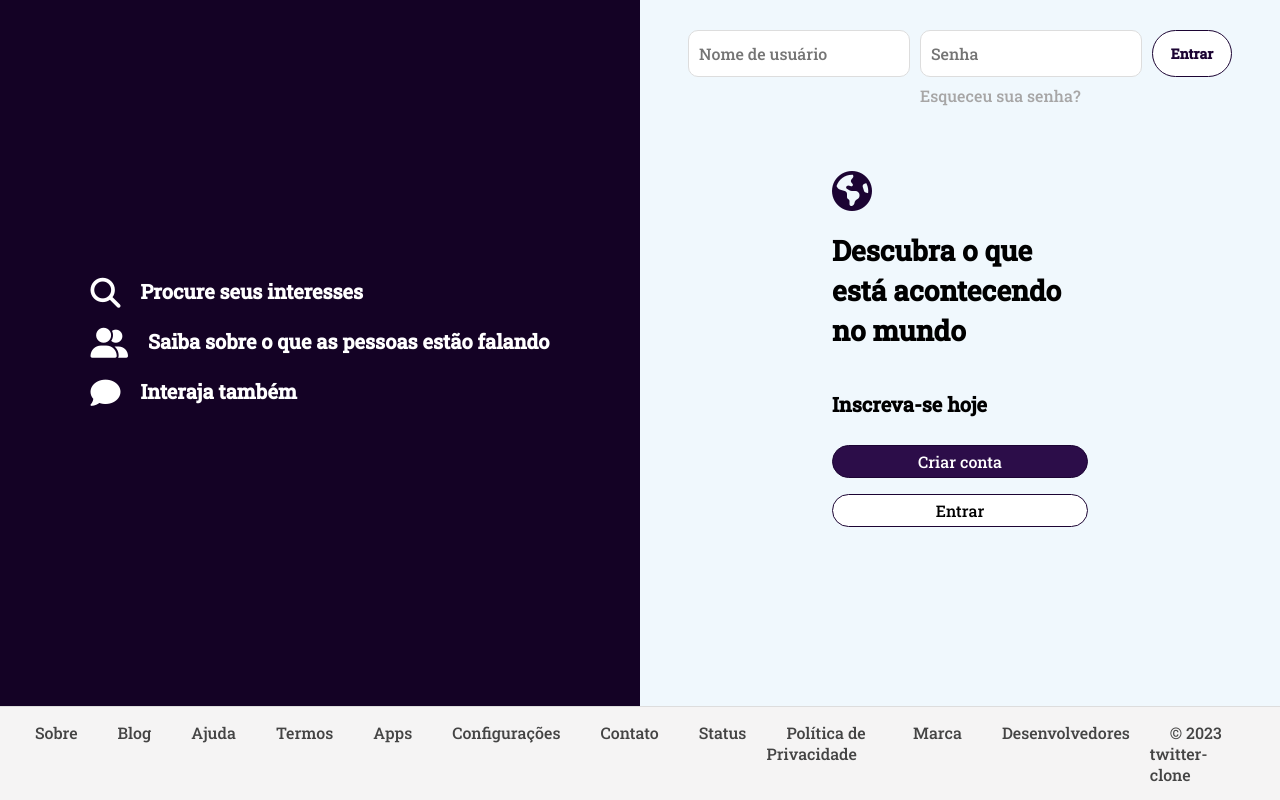
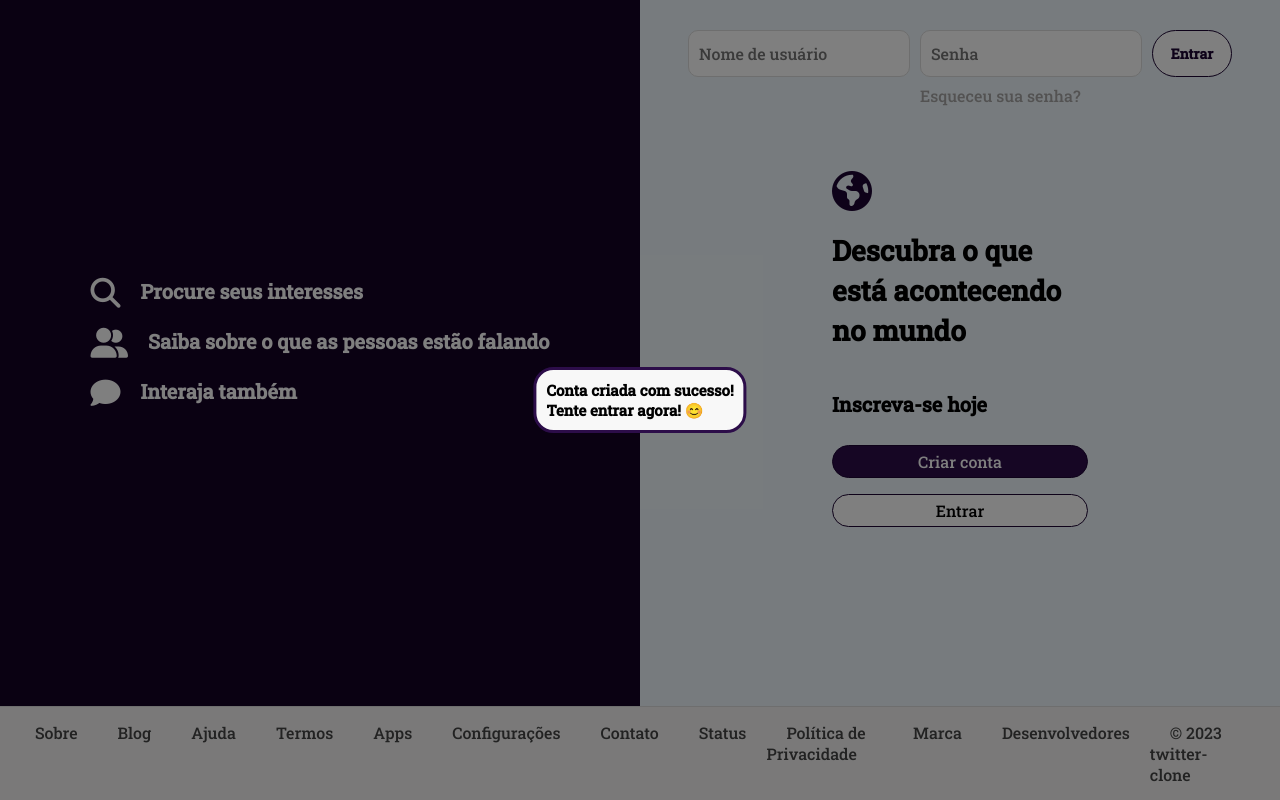
Before and after one commit to williamwhds/twitter-clone, a PHP site: page /index.php?criou=1 in a window 1280 px wide. Run offline with PHP 8.4, Linux system fonts and the light colour scheme.

Commit message:
Popup de conta criada e erro na criação de conta

```diff
--- a/css/style.css
+++ b/css/style.css
@@ -199,6 +199,32 @@ body {
     color: #444;
     font-weight: 300;
 }
+/*
+    POPUP CONTA CRIADA
+*/
+
+.account-made-popup {
+    display: block;
+    position: fixed;
+    width: 100%;
+    height: 100%;
+    background-color: rgba(0, 0, 0, 0.5); /* 50% de opacidade */
+    z-index: 1;
+}
+
+.account-made-popup-content {
+    display: flex;
+    flex-direction: column;
+    align-items: flex-start;
+    position: absolute;
+    top: 50%;
+    left: 50%;
+    transform: translate(-50%, -50%);
+    border: 3px solid #2c0d49;
+    border-radius: 2rem;
+    padding: 10px;
+    background-color: #f8f8f8;
+}
 
 /*
     POPUP CADASTRO
@@ -263,8 +289,13 @@ body {
     outline: none;
 }
 
+.sign-up-popup-content .name {
+    order: 0;
+}
+
 .sign-up-popup-content .username {
-    order: 0;
+    margin-top: 10px;
+    order: 1;
 }
 
 .sign-up-popup-content .password {
--- a/index.php
+++ b/index.php
@@ -26,7 +26,33 @@
 
 </head>
 <body>
-    <!--pagina-princial-->
+    <!-- popup de conta criada -->
+    <?php
+    // se usuário criou a conta com sucesso
+    if (isset($_GET['criou']) && $_GET['criou'] == 1) {
+        echo '
+                <div class="account-made-popup" id="account-made-popup">
+                    <div class="account-made-popup-content">
+                        <h2>Conta criada com sucesso!</h2>
+                        <h2>Tente entrar agora! 😊</h2>
+                    </div>
+                </div>
+                <script src="js/account-made-popup.js"></script>
+             ';
+    } else if (isset($_GET['criou']) && $_GET['criou'] == 0) {
+        echo '
+                <div class="account-made-popup" id="account-made-popup">
+                    <div class="account-made-popup-content">
+                        <h2>Occoreu um erro!</h2>
+                        <h2>'.$_GET['msgErro'].'</h2>
+                    </div>
+                </div>
+                <script src="js/account-made-popup.js"></script>
+             ';
+    }
+    ?>
+
+    <!-- pagina principal -->
     <section class="main-page">
         <!-- parte esquerda da pagina -->
         <div class="left">
@@ -79,7 +105,7 @@
                 <span class="popup-close" id="popup-close">&times;</span>
                 <h2>Criar conta</h2>
                 <form action="./php/cadastrar.php" method="post">
-                    <input type="text" class="username" name="name" id="name" placeholder="Nome">
+                    <input type="text" class="name" name="name" id="name" placeholder="Nome">
                     <input type="text" class="username" name="username" id="username" placeholder="Nome de usuário">
                     <input type="password" class="password" name="password" id="password" placeholder="Senha">
                     <button type="submit" class="sign-up">Criar conta</button>
--- /dev/null
+++ b/js/account-made-popup.js
@@ -0,0 +1,6 @@
+// Pegando id da tag
+const AccMadePopup = document.getElementById("account-made-popup");
+
+document.addEventListener("click", () => {
+    AccMadePopup.style.display = "none";
+});
--- a/php/cadastrar.php
+++ b/php/cadastrar.php
@@ -10,11 +10,11 @@ $password = $_POST["password"];
 $sql = "INSERT INTO usuarios VALUES (null, '".$username."', '".$password."', '".$name."')";
 try {
   if ($conn->query($sql)) {
-      echo "Registro inserido com sucesso! Bem vindo ".$username."!";
       header('location: ../index.php?criou=1');   // Retornando pro index.php com uma variável GET.
   }                                               // Exibir pro usuário que a conta foi criada
 } catch(Exception $e) {
-  echo "Erro: ".$e->getMessage();
+  $msgErro = $e->getMessage();
+  header('location: ../index.php?criou=0&msgErro='.$msgErro); // Exibir que ocorreu um erro
 }
 
 $conn->close();
```
